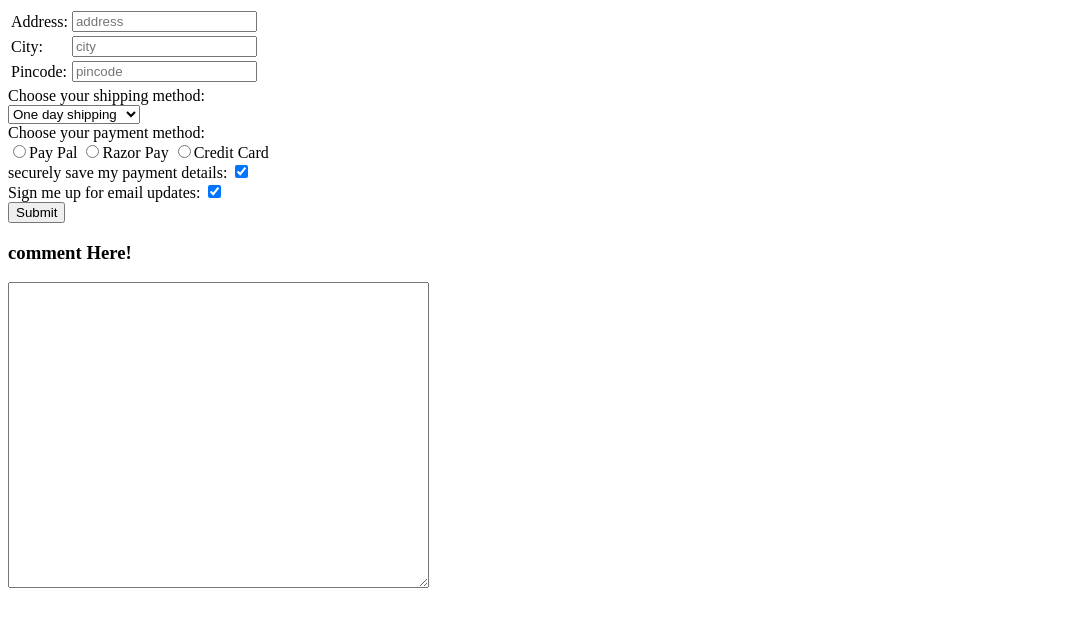
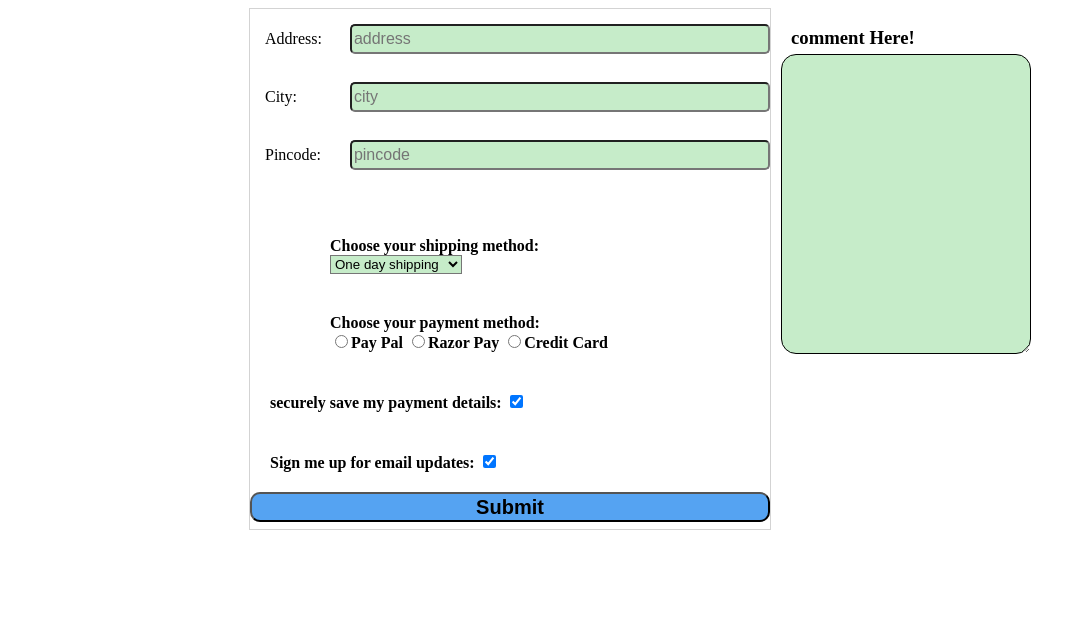
Before and after one commit to pullayithrisha/amazoncheckout, a plain HTML site: page index.html in a window 1280 px wide. Shown: the whole page, without its empty margins (0-1086 px from the left). Drawn offline with Linux system fonts and the light colour scheme.

Commit message:
updatelineincss

```diff
--- a/index.html
+++ b/index.html
@@ -1,7 +1,7 @@
 </html>
   <head>
     <title>Amazon Checkout</title>
-    <link rel="stylesheet" href="amazoncheckout.css">
+    <link rel="stylesheet" href="style.css">
   </head>
   <body>
     <div class="details">
```
